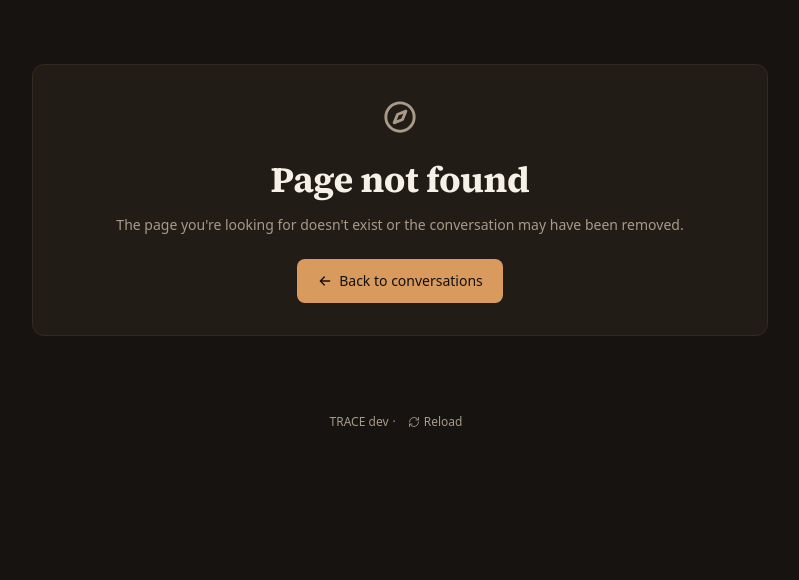
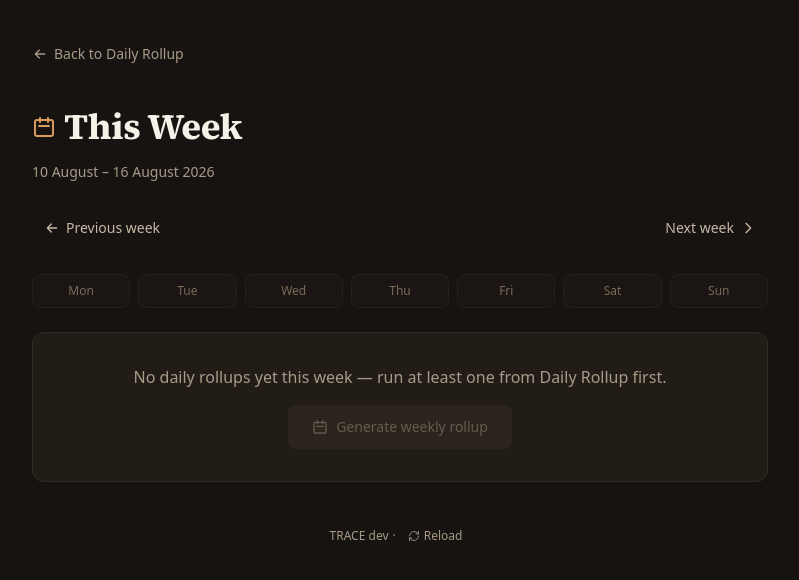
Before and after one commit to uscabayaosj/omi-thesis-analyzer, a Next.js app: page /rollup/week in a window 1280 px wide. Before the commit this address had no page. Shown: the top 580 px of the page, without its empty margins (240-1039 px from the left). Built offline with nearby package versions, Linux system fonts and the light colour scheme.

Commit message:
feat(weekly-rollup): add /rollup/week page and nav link

```diff
--- a/src/app/rollup/page.tsx
+++ b/src/app/rollup/page.tsx
@@ -418,6 +418,13 @@ function RollupPageInner() {
             Push reminders aren&apos;t supported in this browser.
           </p>
         )}
+        <Link
+          href="/rollup/week"
+          className="flex items-center gap-1.5 text-sm min-h-[44px] px-3 py-2 -ml-3 mt-1 rounded-lg text-slate-300 hover:text-white hover:bg-slate-800 transition-colors w-fit"
+        >
+          <CalendarIcon className="w-4 h-4 flex-shrink-0" />
+          This Week
+        </Link>
       </header>
 
       {error && (
--- /dev/null
+++ b/src/app/rollup/week/page.tsx
@@ -0,0 +1,233 @@
+"use client";
+
+import { useEffect, useMemo, useState, Suspense, type ComponentType } from "react";
+import Link from "next/link";
+import { useRouter, useSearchParams } from "next/navigation";
+import { fetchJson } from "@/lib/fetch-json";
+import { formatDateTime, mondayOf, addDays } from "@/lib/format";
+import {
+  getRollup, getWeeklyRollup, saveWeeklyRollup, type StoredWeeklyRollup,
+} from "@/lib/adhd-storage";
+import type { WeeklyRollup } from "@/lib/weekly-rollup";
+import {
+  ArrowLeftIcon, CalendarIcon, FileTextIcon, TrendingUpIcon, WarningIcon,
+  XCircleIcon, UsersIcon, ZapIcon, ChevronRightIcon, LoaderIcon,
+} from "@/components/icons";
+import { Prose } from "@/components/Prose";
+import { BUTTON_PRIMARY } from "@/lib/ui";
+
+const WEEKDAY_LABELS = ["Mon", "Tue", "Wed", "Thu", "Fri", "Sat", "Sun"];
+
+const WEEKLY_SECTIONS: { key: keyof WeeklyRollup; heading: string; icon: ComponentType<{ className?: string }> }[] = [
+  { key: "week_summary", heading: "This week", icon: FileTextIcon },
+  { key: "completion_pattern", heading: "What got done", icon: TrendingUpIcon },
+  { key: "chronically_aging", heading: "Still stuck", icon: WarningIcon },
+  { key: "dropped_this_week", heading: "Let go this week", icon: XCircleIcon },
+  { key: "social_pattern", heading: "People", icon: UsersIcon },
+  { key: "next_week_setup", heading: "Setting up next week", icon: ZapIcon },
+];
+
+function WeeklySectionBlock({
+  icon: Icon, heading, content,
+}: {
+  icon: ComponentType<{ className?: string }>;
+  heading: string;
+  content: string;
+}) {
+  const isEmpty = !content || !content.trim() || /^(none|nothing specific)\.?$/i.test(content.trim());
+  return (
+    <div className="card p-6">
+      <div className="analysis-section">
+        <h3 className="flex items-center gap-2">
+          <Icon className="w-[1.05em] h-[1.05em] flex-shrink-0" />
+          {heading}
+        </h3>
+        {isEmpty ? (
+          <p className="text-sm text-slate-400 mt-3">None.</p>
+        ) : (
+          <Prose text={content} className="text-sm leading-relaxed mt-3" />
+        )}
+      </div>
+    </div>
+  );
+}
+
+function WeekPageInner() {
+  const router = useRouter();
+  const searchParams = useSearchParams();
+  const startParam = searchParams.get("start");
+
+  const weekStart = startParam && /^\d{4}-\d{2}-\d{2}$/.test(startParam)
+    ? mondayOf(startParam)
+    : mondayOf(new Date().toISOString().slice(0, 10));
+
+  const days = useMemo(
+    () => Array.from({ length: 7 }, (_, i) => addDays(weekStart, i)),
+    [weekStart]
+  );
+
+  const [stored, setStored] = useState<StoredWeeklyRollup | null>(null);
+  const [generating, setGenerating] = useState(false);
+  const [error, setError] = useState<string | null>(null);
+
+  useEffect(() => {
+    // eslint-disable-next-line react-hooks/set-state-in-effect
+    setStored(getWeeklyRollup(weekStart));
+    setError(null);
+  }, [weekStart]);
+
+  const dayRollups = useMemo(
+    () => days
+      .map((day) => ({ day, stored: getRollup(day) }))
+      .filter((d): d is { day: string; stored: NonNullable<ReturnType<typeof getRollup>> } => d.stored !== null),
+    [days]
+  );
+
+  const generate = async () => {
+    if (dayRollups.length === 0) return;
+    setGenerating(true);
+    setError(null);
+    try {
+      const data = await fetchJson<{ rollup: WeeklyRollup }>("/api/rollup/weekly", {
+        method: "POST",
+        headers: { "Content-Type": "application/json" },
+        body: JSON.stringify({
+          weekStart,
+          dailyRollups: dayRollups.map((d) => ({ day: d.day, rollup: d.stored.rollup })),
+        }),
+      });
+      const saved = saveWeeklyRollup({ weekStart, dayCount: dayRollups.length, rollup: data.rollup });
+      setStored(saved);
+    } catch (e) {
+      setError(e instanceof Error ? e.message : "Weekly rollup failed.");
+    } finally {
+      setGenerating(false);
+    }
+  };
+
+  const goToWeek = (newStart: string) => {
+    router.push(`/rollup/week?start=${newStart}`);
+  };
+
+  const weekEnd = addDays(weekStart, 6);
+  const weekStartLabel = formatDateTime(`${weekStart}T12:00:00`, { day: "numeric", month: "long" });
+  const weekEndLabel = formatDateTime(`${weekEnd}T12:00:00`, { day: "numeric", month: "long", year: "numeric" });
+  const weekLabel = `${weekStartLabel} – ${weekEndLabel}`;
+
+  return (
+    <main className="max-w-3xl mx-auto px-4 py-8">
+      <Link href="/rollup" className="text-slate-400 hover:text-white text-sm mb-6 inline-flex items-center gap-1.5 min-h-[44px] py-2">
+        <ArrowLeftIcon className="w-4 h-4" />
+        Back to Daily Rollup
+      </Link>
+
+      <header className="mb-6">
+        <h1 className="font-bold text-white mb-2 flex items-center gap-2">
+          <CalendarIcon className="w-6 h-6 text-cyan-400 flex-shrink-0" />
+          This Week
+        </h1>
+        <p className="text-slate-400 text-sm">{weekLabel}</p>
+      </header>
+
+      <div className="flex items-center justify-between mb-6">
+        <button
+          onClick={() => goToWeek(addDays(weekStart, -7))}
+          className="flex items-center gap-1.5 text-sm min-h-[44px] px-3 py-2 rounded-lg text-slate-300 hover:text-white hover:bg-slate-800 transition-colors"
+        >
+          <ArrowLeftIcon className="w-4 h-4" />
+          Previous week
+        </button>
+        <button
+          onClick={() => goToWeek(addDays(weekStart, 7))}
+          className="flex items-center gap-1.5 text-sm min-h-[44px] px-3 py-2 rounded-lg text-slate-300 hover:text-white hover:bg-slate-800 transition-colors"
+        >
+          Next week
+          <ChevronRightIcon className="w-4 h-4" />
+        </button>
+      </div>
+
+      <div className="flex gap-2 mb-6" aria-label="Days this week">
+        {days.map((day, i) => {
+          const hasRollup = !!getRollup(day);
+          return (
+            <div
+              key={day}
+              className={`flex-1 text-center py-2 rounded-lg text-xs ${
+                hasRollup ? "bg-emerald-500/15 border border-emerald-500/40 text-emerald-400" : "bg-slate-900 border border-slate-800 text-slate-500"
+              }`}
+            >
+              {WEEKDAY_LABELS[i]}
+            </div>
+          );
+        })}
+      </div>
+
+      {error && (
+        <div className="card p-6 border-red-500/50 mb-6" role="alert">
+          <p className="text-red-400 flex items-center gap-2">
+            <WarningIcon className="w-5 h-5 flex-shrink-0" />
+            <span className="min-w-0 break-words">{error}</span>
+          </p>
+          <button onClick={() => setError(null)} className="mt-2 text-sm text-slate-400 hover:text-white min-h-[44px] px-2">Dismiss</button>
+        </div>
+      )}
+
+      {!stored && (
+        <div className="card p-8 text-center">
+          <p className="text-slate-400 mb-4">
+            {dayRollups.length === 0
+              ? "No daily rollups yet this week — run at least one from Daily Rollup first."
+              : `${dayRollups.length} of 7 days have a rollup ready to synthesize.`}
+          </p>
+          <button
+            onClick={generate}
+            disabled={generating || dayRollups.length === 0}
+            className={`${BUTTON_PRIMARY} py-2.5 px-6 inline-flex items-center gap-2 disabled:opacity-50 disabled:cursor-not-allowed`}
+          >
+            {generating ? <LoaderIcon className="w-4 h-4 animate-spin" /> : <CalendarIcon className="w-4 h-4" />}
+            {generating ? "Generating…" : "Generate weekly rollup"}
+          </button>
+        </div>
+      )}
+
+      {stored && (
+        <div className="space-y-4">
+          <div className="flex items-center justify-between">
+            <p className="text-xs text-slate-500">
+              Synthesized from {stored.dayCount} of 7 days
+            </p>
+            <button
+              onClick={generate}
+              disabled={generating || dayRollups.length === 0}
+              className="text-sm text-slate-400 hover:text-white min-h-[44px] px-2 disabled:opacity-50 disabled:cursor-not-allowed"
+            >
+              {generating ? "Regenerating…" : "Regenerate"}
+            </button>
+          </div>
+          {WEEKLY_SECTIONS.map((s) => (
+            <WeeklySectionBlock key={s.key} icon={s.icon} heading={s.heading} content={stored.rollup[s.key]} />
+          ))}
+        </div>
+      )}
+    </main>
+  );
+}
+
+// useSearchParams (for the ?start= binding) opts this route into client-side
+// rendering, which Next requires a Suspense boundary around — matching the
+// pattern used by src/app/rollup/page.tsx.
+export default function WeekPage() {
+  return (
+    <Suspense
+      fallback={
+        <main className="max-w-3xl mx-auto px-4 py-8">
+          <div className="space-y-3" aria-label="Loading weekly rollup" role="status">
+            {[1, 2, 3].map((i) => <div key={i} className="skeleton h-20 w-full" />)}
+          </div>
+        </main>
+      }
+    >
+      <WeekPageInner />
+    </Suspense>
+  );
+}
```
